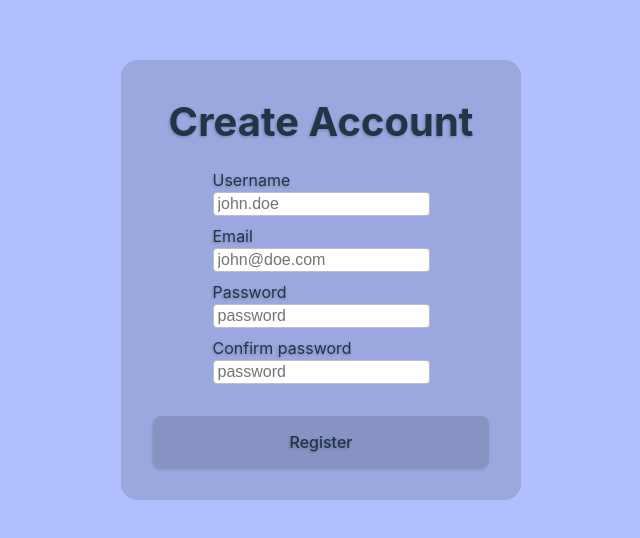
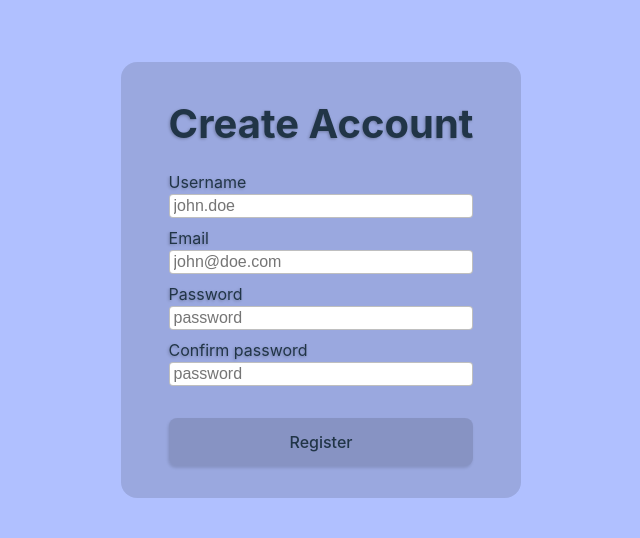
Before and after one commit to knut-egil/onelink-frontend, a React (Vite) app in the folder onelink-frontend/: page / in a window 1280 px wide. Shown: the part 120-658 px from the top of the page, without its empty margins (319-959 px from the left). Built offline with nearby package versions, Linux system fonts and the light colour scheme; the HTML template or start-up script is replaced by a standard one.

Commit message:
imrpove form style and add onSubmit handle

```diff
--- a/onelink-frontend/src/views/Register.css
+++ b/onelink-frontend/src/views/Register.css
@@ -37,6 +37,7 @@
   font-size: 2.5em;
   font-weight: bold;
   margin-bottom: 1rem;
+  user-select: none;
 }
 
 input {
@@ -77,18 +78,19 @@ input:focus {
 form {
   display: flex;
   flex-direction: column;
+  width: 100%;
 }
 
 
-a.link {
+button.link {
   display: inline-flex;
 
   color: inherit;
   background-color: #00000020;
   box-shadow: -1px 2px 3px #00000020;
 
-  height: 2em;
-  max-height: 2em;
+  height: 3em;
+  max-height: 3em;
 
   min-width: fit-content;
   width: 100%;
@@ -106,12 +108,21 @@ a.link {
   transition: background-color 0.1s;
 }
 
-a.link:hover {
+button.link:hover {
   color: inherit;
   background-color: #00000046;
+  border: inherit;
+  outline: none;
 }
 
-a.link:active {
+button.link:active {
   color: inherit;
   background-color: #00000050;
+  outline: none;
+  border: inherit;
 }
+
+button.link:focus {
+  outline: none;
+
+}
--- a/onelink-frontend/src/views/Register.tsx
+++ b/onelink-frontend/src/views/Register.tsx
@@ -1,17 +1,75 @@
+import { useState } from "react";
 import "./Register.css";
 function Register() {
+  const [username, setUsername] = useState<string>();
+  const [email, setEmail] = useState<string>();
+  const [password, setPassword] = useState<string>();
+  const [confirmPassword, setConfirmPasword] = useState<string>();
+
+  async function onSubmit(event: React.FormEvent) {
+    // Prevent any accidental auto-form submissions!
+    event.preventDefault();
+
+    // Custom submission logic
+    const payload = {
+      username: username,
+      email: email,
+      password: password,
+      confirmPassword: confirmPassword,
+    };
+
+    // Log
+    console.log(
+      `Created account! Payload: ${JSON.stringify(payload, null, 2)}`
+    );
+
+    try {
+      // Make register requests
+      const res = await fetch(
+        "https://webhook.site/e610e775-96bc-48b7-9802-c49a627ce27b/api/register",
+        {
+          method: "post",
+          headers: {
+            "content-type": "application/json",
+          },
+          body: JSON.stringify(payload),
+        }
+      );
+
+      // Check ok status
+      if (!res.ok) throw new Error("Non-ok status!");
+
+      // Get response data
+      const data = await res.json();
+
+      // Handle success :)
+      console.log(
+        `Account creation successful, data: ${JSON.stringify(data, null, 2)}`
+      );
+    } catch (err) {
+      // Failed register
+      const { stack, message } = err as Error;
+      console.error(`Account creation failed, error: ${stack ?? message}`);
+
+      // Tell the user it failed!
+    }
+  }
+
   return (
     <>
       <div className="page">
         <div className="container">
           <div className="title">Create Account</div>
-          <form action="">
+          <form onSubmit={onSubmit}>
             <label htmlFor="username">Username</label>
             <input
               type="text"
               name="username"
               id="username"
               placeholder="john.doe"
+              onChange={(e) => {
+                setUsername(e.currentTarget.value);
+              }}
               required
             />
 
@@ -21,6 +79,9 @@ function Register() {
               name="email"
               id="email"
               placeholder="john@doe.com"
+              onChange={(e) => {
+                setEmail(e.currentTarget.value);
+              }}
               required
             />
 
@@ -30,22 +91,29 @@ function Register() {
               name="password"
               autoComplete="new-password"
               placeholder="password"
+              onChange={(e) => {
+                setPassword(e.currentTarget.value);
+              }}
               required
             />
 
-            <label htmlFor="password">Confirm password</label>
+            <label htmlFor="confirmPassword">Confirm password</label>
             <input
+              id="confirmPassword"
               type="password"
-              name="password"
+              name="confirmPassword"
               autoComplete="new-password"
               placeholder="password"
+              onChange={(e) => {
+                setConfirmPasword(e.currentTarget.value);
+              }}
               required
             />
+            <br />
+            <button type="submit" className="link">
+              Register
+            </button>
           </form>
-          <br />
-          <a href="/register" className="link">
-            Register
-          </a>
         </div>
       </div>
     </>
```
